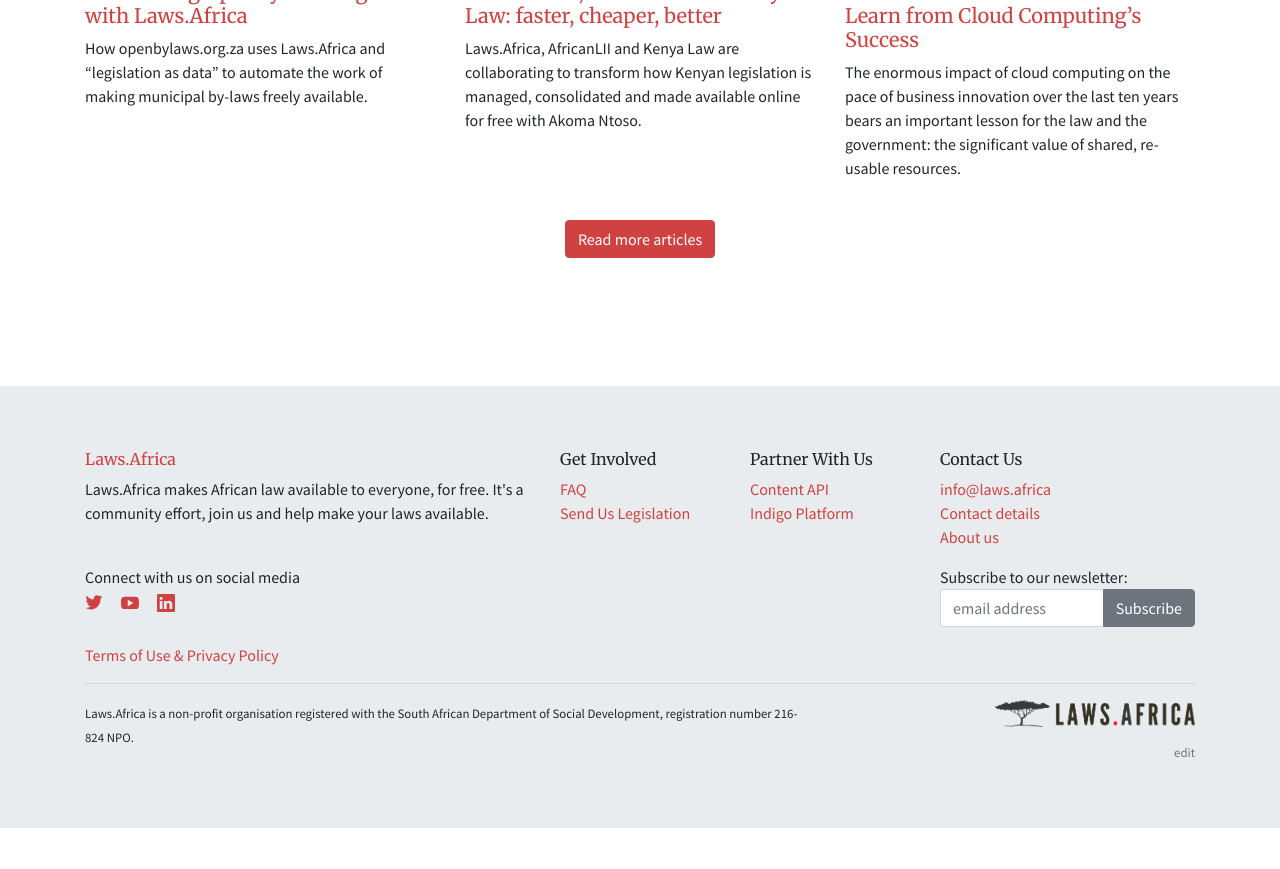
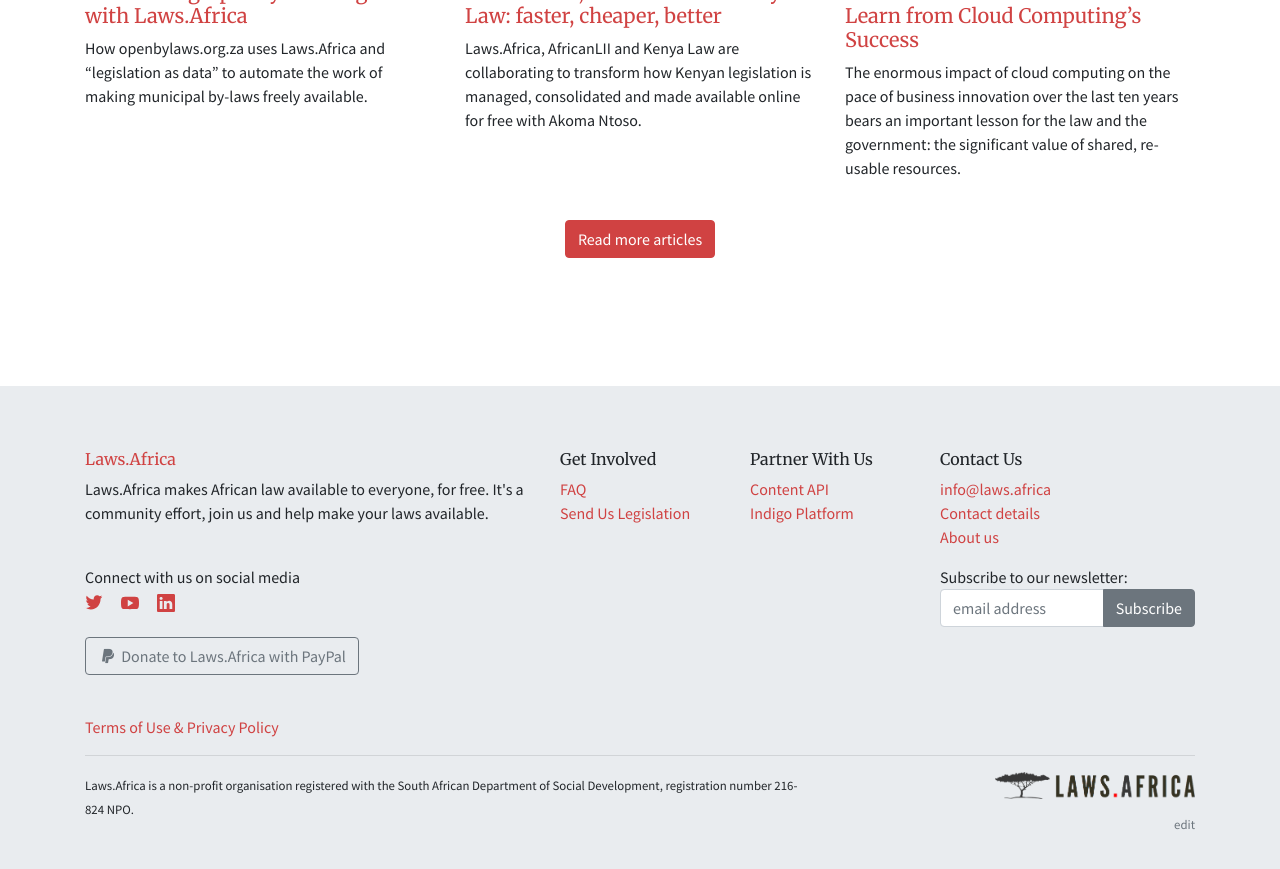
Before and after one commit to laws-africa/laws-africa.github.io, a Jekyll site: the page built from index.html, in a window 1280 px wide and 900 px high, scrolled down 2278 px. Shown: the top 869 px of the window. Built offline with Jekyll 4.4.1, drawn with Linux system fonts in a browser that asks for light colours; nearby versions of some CDN libraries; before the commit the page ends 3106 px from its top, so only the background shows below that.

Commit message:
Donate button

```diff
--- a/_includes/footer.html
+++ b/_includes/footer.html
@@ -47,6 +47,13 @@
           <a href="https://www.youtube.com/channel/UCUFRw2pyZUq9ekMThYQ4kCQ" target="_blank"><img src="/img/social/youtube.svg"> </a>
           <a href="https://www.linkedin.com/company/laws-africa/" target="_blank"><img src="/img/social/linkedin.svg"> </a>
         </div>
+
+        <form action="https://www.paypal.com/cgi-bin/webscr" method="post" target="_top" class="my-4">
+          <input type="hidden" name="cmd" value="_s-xclick" />
+          <input type="hidden" name="hosted_button_id" value="WTKDBEX8D8BA6" />
+          <button type="submit" class="btn btn-outline-secondary"><i class="fab fa-fw fa-paypal"></i> Donate to Laws.Africa with PayPal</button>
+        </form>
+
       </div>
       <div class="col-md-3 mb-3">
         <div id="newsletter">Subscribe to our newsletter:</div>
```
